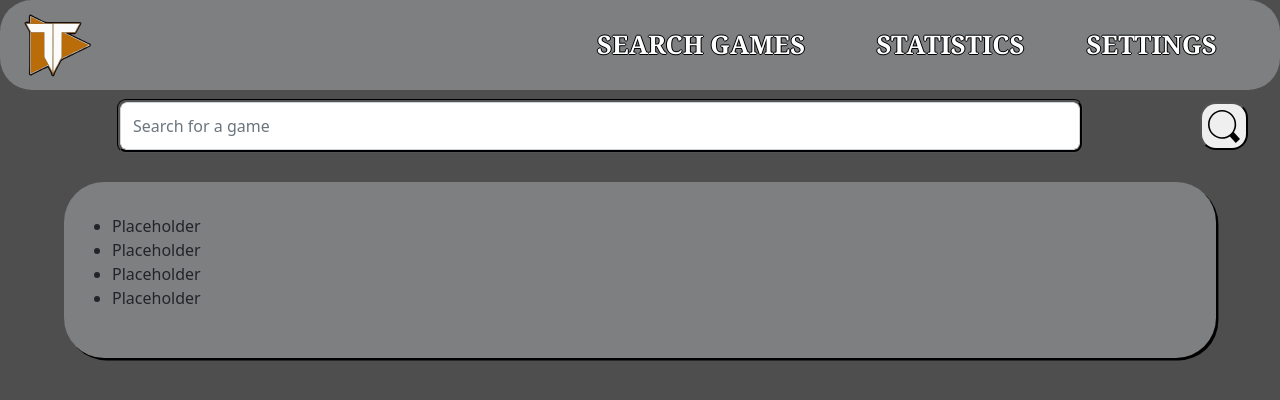
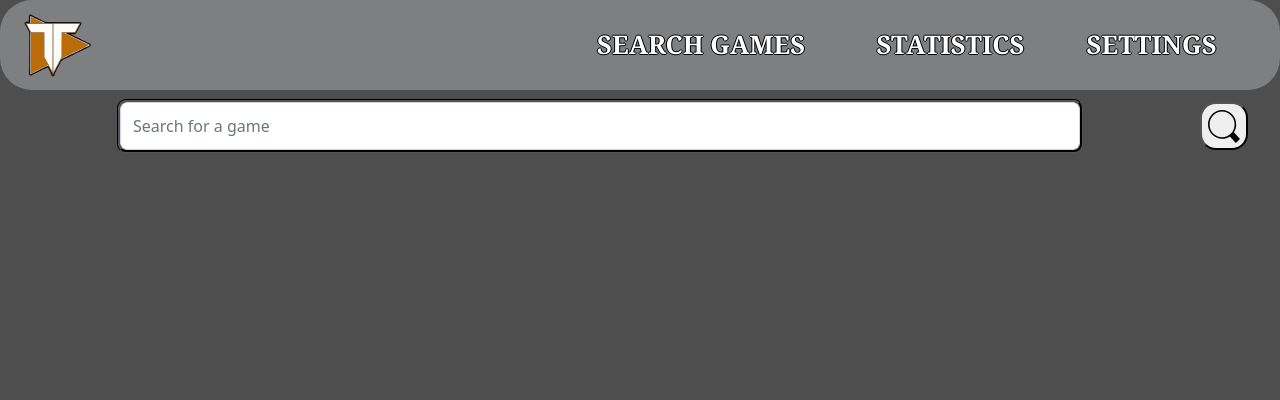
Before and after one commit to Mr-Chunky/Thrift-E, a React (Create React App) app in the folder frontend/: page /search in a window 1280 px wide. Shown: the top 400 px of the page. Built offline with nearby package versions, Linux system fonts and the light colour scheme.

Commit message:
Pass JSON to games list, scaffold game results

```diff
--- a/frontend/src/components/search_games_components/SearchGamesList.js
+++ b/frontend/src/components/search_games_components/SearchGamesList.js
@@ -1,17 +1,15 @@
 import modifiers from "./Search.module.css";
 import GeneralUICard from "../ui/GeneralUICard";
 
-function SearchGamesList() {
+function SearchGamesList(props) {
   return (
     <GeneralUICard>
-      <div id={modifiers.gameListHolder}>
+      <section id={modifiers.gameListHolder}>
+        <h1>Search Results</h1>
         <ul>
-          <li>Placeholder</li>
-          <li>Placeholder</li>
-          <li>Placeholder</li>
-          <li>Placeholder</li>
+          <li key={props.steam_appid}>{props.name}</li>
         </ul>
-      </div>
+      </section>
     </GeneralUICard>
   );
 }
--- a/frontend/src/pages/SearchGames.js
+++ b/frontend/src/pages/SearchGames.js
@@ -49,6 +49,9 @@ function SearchGamesPage() {
   const [userId, setUserId] = useState();
   const [searchTerm, setSearchTerm] = useState();
 
+  // JSON object to be passed to child component for dynamic content insertion
+  const [gameData, setGameData] = useState();
+
   const searchGameHandler = (userSearchTerm) => {
     setSearchTerm(userSearchTerm);
 
@@ -79,16 +82,21 @@ function SearchGamesPage() {
                 `>Search Page: Error! Current Status - ${response.status}`
               );
             } else if (response.ok) {
-              let gameInfo = await response.json();
+              let gameInfoObject = await response.json();
               let finalInfo = JSON.stringify(
-                gameInfo[`${validGameId}`]["data"],
+                gameInfoObject[`${validGameId}`]["data"],
                 undefined,
                 2
               );
+              let finalInfoObject = JSON.parse(finalInfo);
 
               console.warn(
                 `>Search Page: Game Info Received - \n------------\n${finalInfo}`
               );
+
+              console.log(`>Search Page: Game Name - ${finalInfoObject.name}`);
+
+              setGameData(finalInfoObject);
             }
           }
         );
@@ -106,7 +114,12 @@ function SearchGamesPage() {
     <div>
       <NavBar />
       <SearchGamesSearchBar onSearchGame={searchGameHandler} />
-      <SearchGamesList />
+      {gameData ? (
+        <SearchGamesList
+          steam_appid={gameData.steam_appid}
+          name={gameData.name}
+        />
+      ) : null}
     </div>
   );
 }
```
Also changed, not shown: frontend/src/components/ui/GameCard.js (+15 -1 lines).
